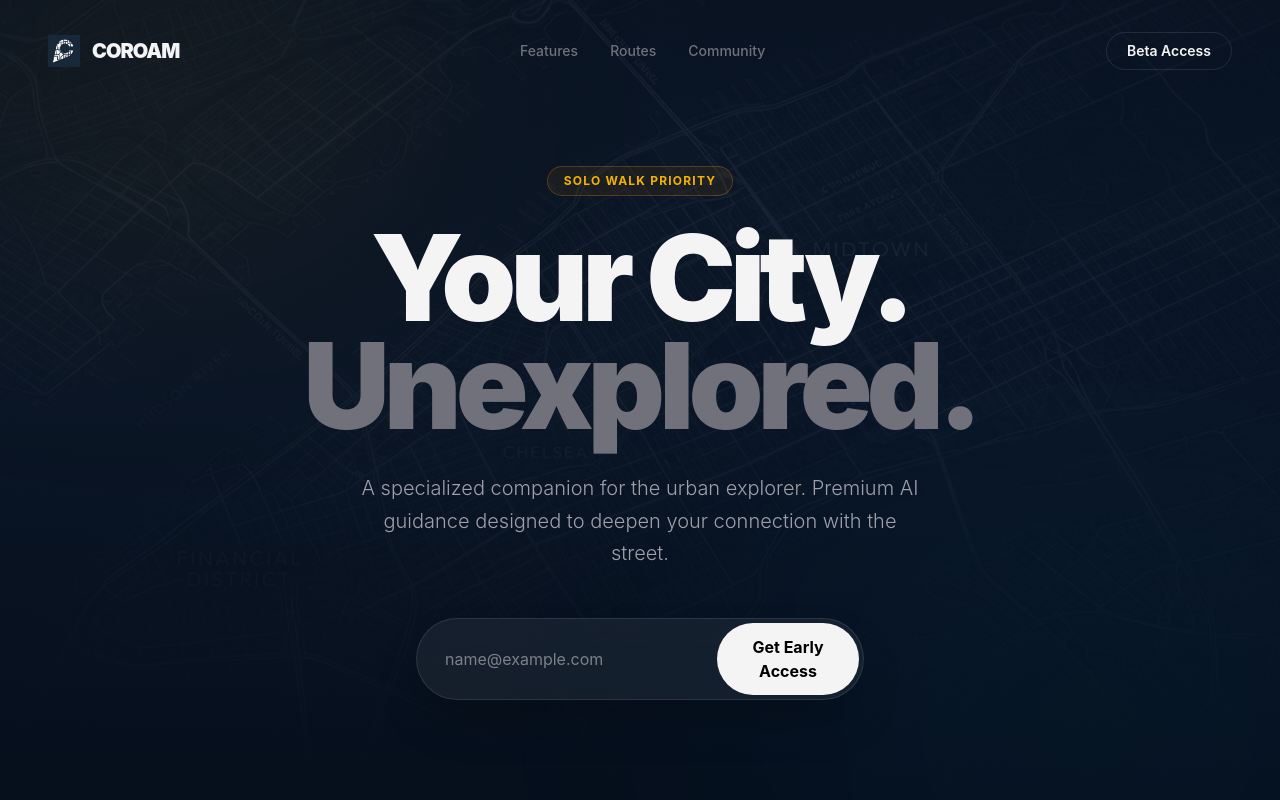
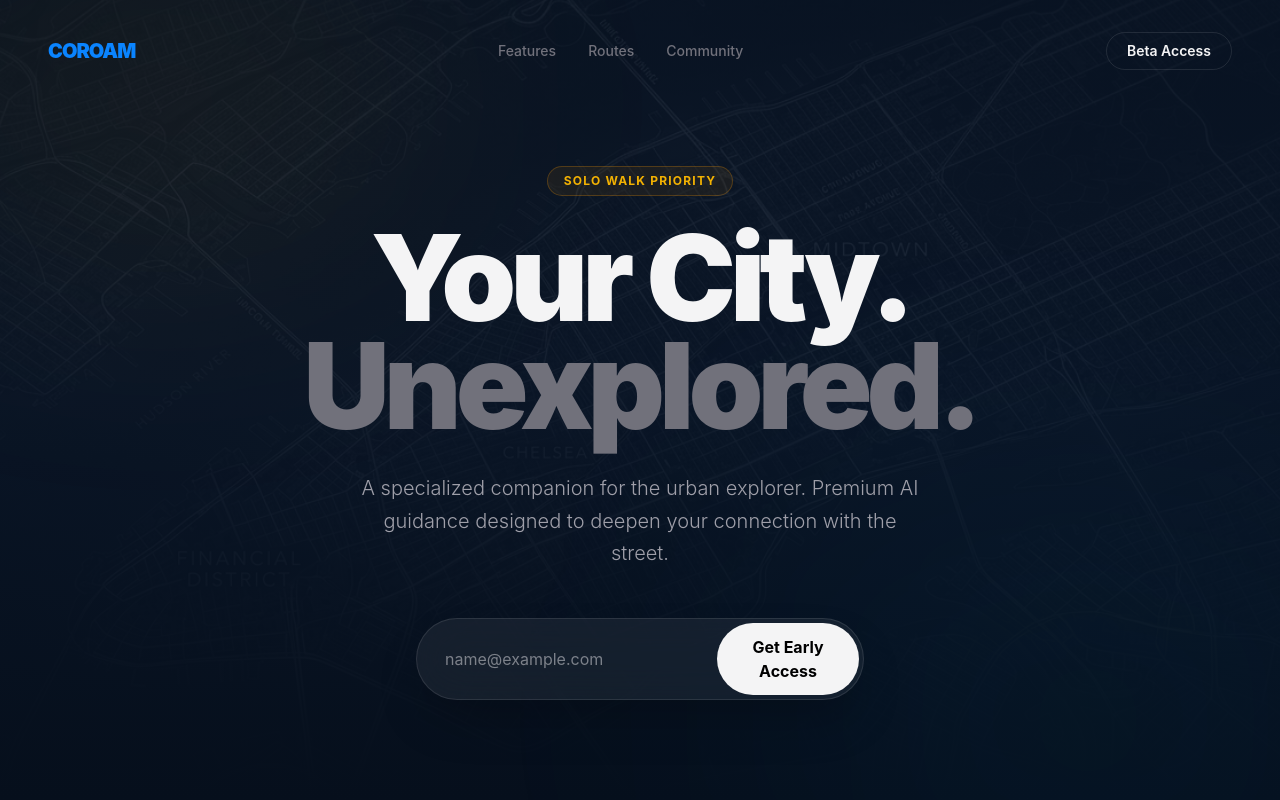
Before and after one commit to maxgorriaran/coroam-web, a React (Vite) app: page / in a window 1280 px wide. Shown: the top 800 px of the page. Built offline with nearby package versions, Linux system fonts and the light colour scheme; no server answers.

Commit message:
sync web logo/theme with modern tech blue

```diff
--- a/src/App.tsx
+++ b/src/App.tsx
@@ -83,8 +83,7 @@ export default function App() {
       {/* Nav */}
       <nav className="relative z-50 flex justify-between items-center px-6 md:px-12 py-8 max-w-7xl mx-auto">
         <div className="flex items-center gap-3">
-          <img src="/logo-mark.png" alt="CoRoam" className="w-8 h-8 object-contain" />
-          <div className="text-xl font-black tracking-tighter uppercase">COROAM</div>
+          <div className="text-xl font-black tracking-tighter uppercase text-[#0A84FF]">COROAM</div>
         </div>
         <div className="hidden md:flex gap-8 text-sm font-medium text-zinc-500">
           <a href="#features" className="hover:text-white transition-colors">Features</a>
```
